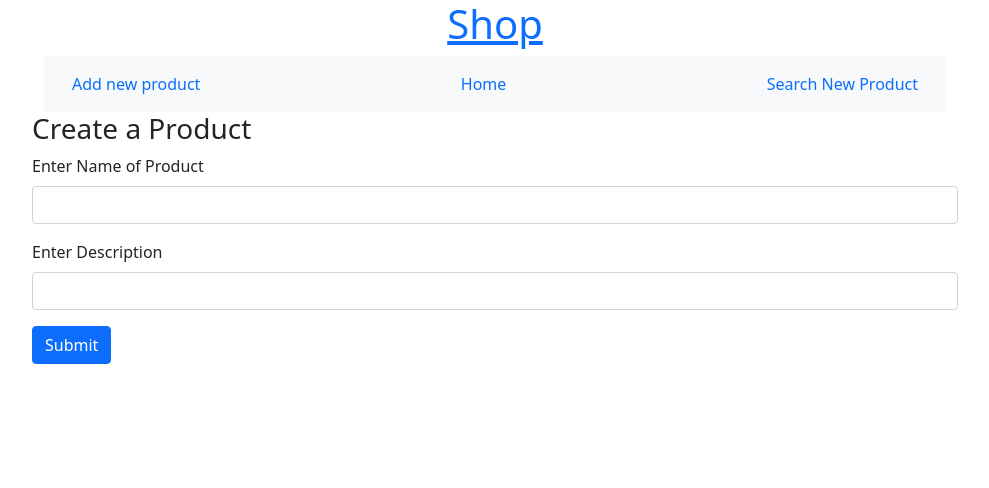
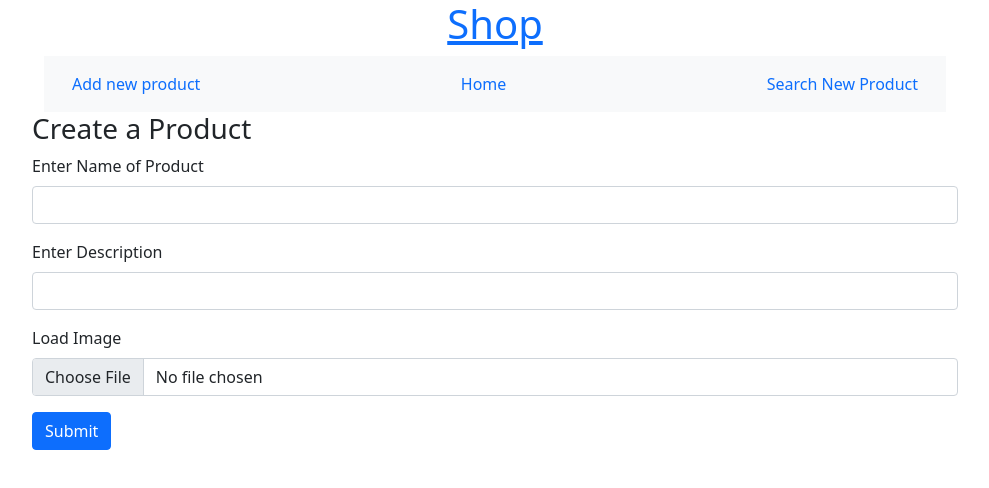
Before and after one commit to Heneros/shop-app, a React (Create React App) app in the folder shop-app/: page /product/addnew in a window 1280 px wide. Shown: the top 488 px of the page, without its empty margins (145-1134 px from the left). Built offline with nearby package versions, Linux system fonts and the light colour scheme.

Commit message:
renderImage created

```diff
--- a/shop-app/src/Modal.js
+++ b/shop-app/src/Modal.js
@@ -36,7 +36,6 @@ class Modal extends React.Component {
                           </div>
                           <div className="modal-footer">
                           {this.props.actions}
-
                           </div>
                       </div>
                   </div>
--- a/shop-app/src/components/product/AddNewProduct.js
+++ b/shop-app/src/components/product/AddNewProduct.js
@@ -11,8 +11,7 @@ class AddNewProduct extends React.Component{
          this.props.createProduct(formValues);
      }
 
-    render(){
-   console.log(this.props);
+   render(){
    return(
        <div>
            <h3>Create a Product</h3>
--- a/shop-app/src/components/product/ProductEdit.js
+++ b/shop-app/src/components/product/ProductEdit.js
@@ -21,7 +21,7 @@ class ProductEdit extends React.Component{
     return (<div>
          <h3>Edit a product</h3>
         <ProductForm
-        initialValues={_.pick(this.props.product, 'title', 'description')}
+        initialValues={_.pick(this.props.product, 'title', 'description', 'image')}
         onSubmit={this.onSubmit}/>
         </div>)
   }
--- a/shop-app/src/components/product/ProductForm.js
+++ b/shop-app/src/components/product/ProductForm.js
@@ -1,5 +1,5 @@
 import React from 'react';
-import { Field, reduxForm} from 'redux-form';
+import { Field, reduxForm } from 'redux-form';
 
 
 class ProductForm extends React.Component{
@@ -22,6 +22,16 @@ class ProductForm extends React.Component{
            </div>
            );
      }
+     renderImage = ({input, label, meta}) =>{
+        const className = `mb-3 ${meta.error && meta.touched ? 'error' : ''}`;
+        return ( <div className={className}>
+            <label className="form-label">{label}</label>
+            <input type="file" className="form-control " />
+            {this.renderError(meta)}
+            </div>
+            );
+     }
+
 
   onSubmit = (formValues) => {
          this.props.onSubmit(formValues);
@@ -34,6 +44,7 @@ class ProductForm extends React.Component{
        >
            <Field name="title" component={this.renderInput} label="Enter Name of Product" />
            <Field name="description" component={this.renderInput} label="Enter Description" />
+           <Field name="image" component={this.renderImage} label="Load Image" />
            <button className='btn btn-primary'>Submit</button>
      </form>
         )
@@ -48,6 +59,9 @@ const validate = (formValues) =>{
     if(!formValues.description){
         errors.description = 'You must enter a description';
     }
+    if(!formValues.test){
+        errors.test = 'You must load image';
+    }
     return errors;
 }
 
--- a/shop-app/src/components/product/ProductList.js
+++ b/shop-app/src/components/product/ProductList.js
@@ -16,12 +16,9 @@ class ProductList extends React.Component{
                     className='btn btn-primary me-md-2'>
                         Edit
                     </Link>
-
                     <Link
-
                      to={`/product/delete/${product.id}`}
                      className="btn btn-danger "
-
                      >
                       Delete
                      </Link>
```
